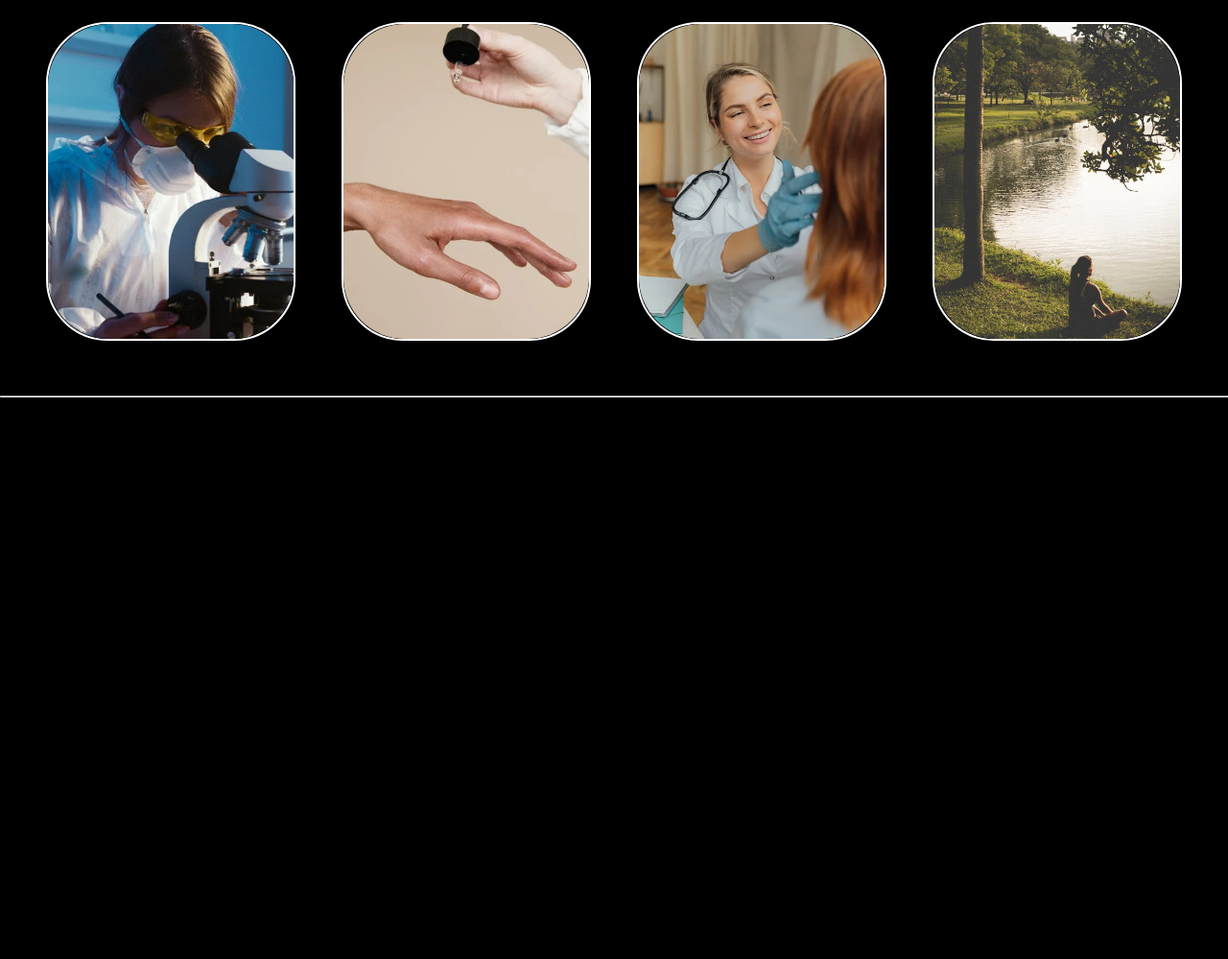
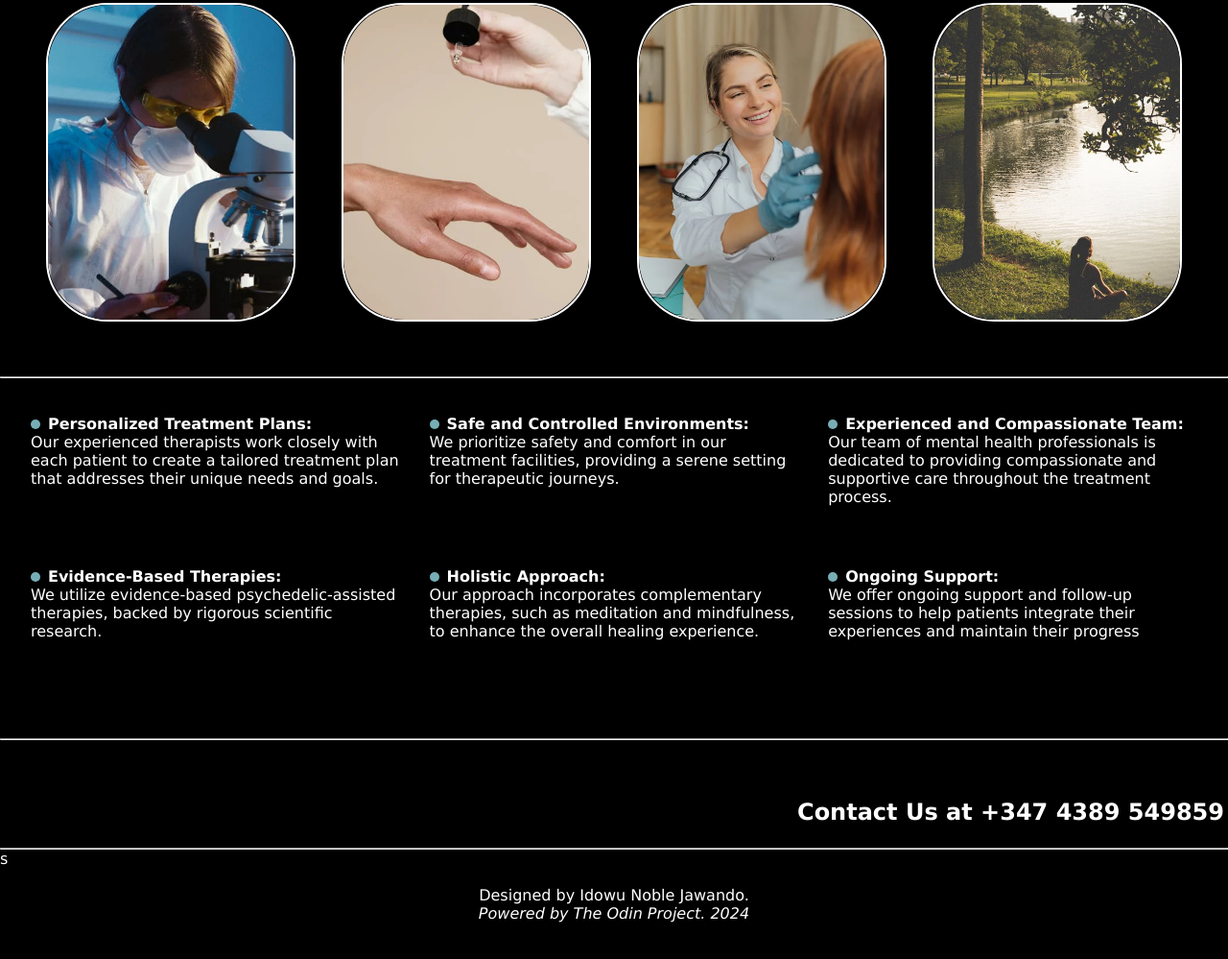
Before and after one commit to jawando-code/Landing-page-prototype, a plain HTML site: page index.html in a window 1280 px wide. Shown: the part 668-1667 px from the top of the page at 96% size. Before the commit the page ends 1200 px from the top, so only its background shows below. Drawn offline with Linux system fonts and the light colour scheme.

Commit message:
Update Style Sheets

```diff
--- a/index.html
+++ b/index.html
@@ -8,6 +8,7 @@
 </head>
 <body>
     <div class="navheader">
+
         <div class="menu">
         <ul>
             <li><a href="#">Home</a></li>
@@ -21,19 +22,20 @@
     </div>
     <br>
     <br>
+
 <h1>
         P &nbsp;S &nbsp;Y &nbsp;C &nbsp;H &nbsp;E &nbsp;D &nbsp;E &nbsp;L &nbsp;I&nbsp; C &nbsp; &nbsp; F&nbsp; U &nbsp; T &nbsp; U &nbsp;R &nbsp;E&nbsp; S
 </h1>
-    <br>
-    <br>
-    <div class="headtext">Unlock deeper nuances, with guided access and cutting-edge expertise </div>
-    <br>
-    <br>
+    <div class:headerbackground>
+
+        <div class="headtext">Unlock deeper nuances, with guided access and cutting-edge expertise.</div>
+        <!-- <br>
+        <br> -->
         <hr>
         <br>
         <br>
-
-    <div class="landing">
+    </div>
+    <div class="landingpageimages">
         <div class="card"><img src="./images/nurse looking into microscope.webp" alt="healthcare researcher looking into microscope"></div>
         <div class="card"><img src="./images/droper.webp" alt="dropper"></div>
         <div class="card"><img src="./images/nurse.webp" alt="friednly nurse"></div>
@@ -43,6 +45,36 @@
 <br>
 <br>
 <hr>
+<br>
+<br>
+
+    <div class="bodytext">
+        <div class="text"> <span class="circle"></span><span><strong>Personalized Treatment Plans:</strong><br></span> Our experienced therapists work closely with each patient to create a tailored treatment plan that addresses their unique needs and goals.</div>
+        <div class="text"> <span class="circle"></span><span><strong>Safe and Controlled Environments:</strong><br></span> We prioritize safety and comfort in our treatment facilities, providing a serene setting for therapeutic journeys.</div>
+        <div class="text"> <span class="circle"></span><span><strong>Experienced and Compassionate Team:</strong><br></span> Our team of mental health professionals is dedicated to providing compassionate and supportive care throughout the treatment process.</div>
+        <div class="text"> <span class="circle"></span><span><strong>Evidence-Based Therapies:</strong><br></span> We utilize evidence-based psychedelic-assisted therapies, backed by rigorous scientific research.</div>
+        <div class="text"> <span class="circle"></span><span><strong>Holistic Approach:</strong><br></span> Our approach incorporates complementary therapies, such as meditation and mindfulness, to enhance the overall healing experience.</div>
+        <div class="text"> <span class="circle"></span><span><strong>Ongoing Support: </strong><br></span>We offer ongoing support and follow-up sessions to help patients integrate their experiences and maintain their progress</div>
+    </div>
+
+        <br>
+        <br>
+        <hr>
+        <br>
+        <br>
+        <br>
+        <h2 id="contactphone">Contact Us at +347 4389 549859</h2>
+        <br>
+        <hr>s
+        <br>
+        <br>
+        <div class="footer">
+            Designed by Idowu Noble Jawando.</div>
+        <div class="footer"><span><em>Powered by The Odin Project. 2024</em></span></div>
+
+        <br>
+
+        <br>
 
 
 </body>
--- a/styles.css
+++ b/styles.css
@@ -10,6 +10,7 @@
  body{
     font-family:Verdana, Geneva, Tahoma, sans-serif;
     height:1200px;
+
 
 }
 
@@ -62,7 +63,7 @@ li{
     border:4px;
 
 }
-.landing{
+.landingpageimages{
     display:flex;
     justify-content: center;
     gap:48px;
@@ -92,12 +93,18 @@ li{
 
 }
 .headtext{
+    display:flex;
+    justify-content: center;
     font-size:116px;
     font-family:'Times New Roman', Times, serif;
-    padding:4px;
-    padding-left:32px;
-   word-wrap:normal;
+    padding:32px;
+    /* padding-left:64px; */
+   /* word-wrap:normal; */
+   background:conic-gradient(from 90deg at 1px 1px,transparent, #0000 90deg, rgb(125, 125, 209) 0)
+        0 0/50px 50px;
+
 }
+
 
 .card img{
     object-fit:cover;
@@ -105,3 +112,42 @@ li{
     width:100%;
     border-radius:64px;
 }
+.bodytext{
+    display:flex;
+    padding-left:32px;
+    justify-items:center;
+    /* align-items:center; */
+    gap:2.3%;
+    flex-wrap:wrap;
+
+}
+    .text{
+    padding-bottom:64px;
+    flex-basis:31%;
+    flex-wrap:wrap;
+}
+
+.circle{
+    height:10px;
+    width:10px;
+    background-color:rgb(119, 174, 182);
+    border-radius:50%;
+    display:inline-block;
+    margin-right:8px;
+    margin-bottom:0px;
+}
+.headerbackground{
+    background:conic-gradient(from 90deg at 1px 1px, #0000 90deg, rgb(125, 125, 209) 0)
+        0 0/50px 50px;
+
+}
+#contactphone{
+    display:flex;
+    justify-content:flex-end;
+    padding:4px;
+}
+
+.footer{
+    display:flex;
+    justify-content:center;
+}
```
Lines whose indentation alone changed are shown as unchanged.
